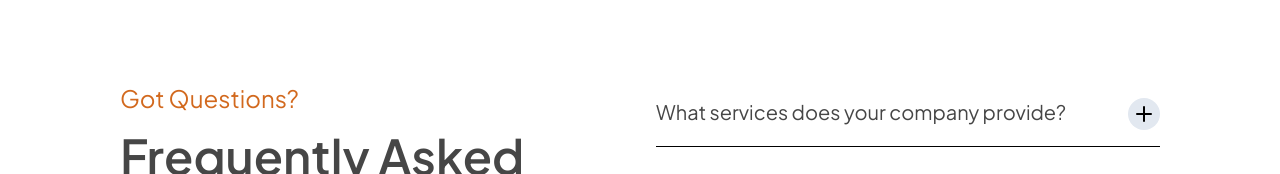
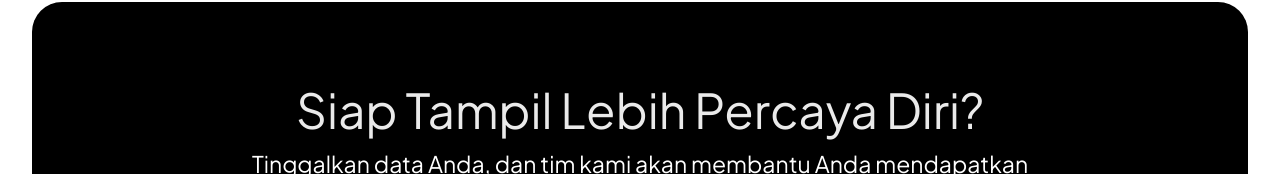
Before and after one commit to kopsus/anjani-salon, a Next.js app: page /contact in a window 1280 px wide. Shown: the part 778-952 px from the top of the page. Built offline with nearby package versions, Linux system fonts and the light colour scheme.

Commit message:
feat : hide faq

```diff
--- a/src/app/(public)/contact/page.tsx
+++ b/src/app/(public)/contact/page.tsx
@@ -1,6 +1,6 @@
 import Contact from "@/components/Contact";
 import HeroContact from "@/components/hero/Contact";
-import Questions from "@/components/Question";
+// import Questions from "@/components/Question";
 import React from "react";
 
 const page = () => {
@@ -8,7 +8,7 @@ const page = () => {
     <>
       <HeroContact />
       <Contact />
-      <Questions />
+      {/* <Questions /> */}
     </>
   );
 };
--- a/src/components/hero/Home.tsx
+++ b/src/components/hero/Home.tsx
@@ -92,7 +92,7 @@ const HeroHome = () => {
         />
       </div>
       <div className="contents">
-        <div className="absolute top-[66%] lg:top-1/2 -translate-y-1/2 -right-[47px] lg:-right-[105px] w-[336px] lg:w-[436px] opacity-[0.745055]">
+        <div className="absolute top-[66%] lg:top-1/2 -translate-y-1/2 -right-[47px] lg:-right-[105px] w-[336px] lg:w-[550px] opacity-[0.745055]">
           <Image
             src="https://framerusercontent.com/images/mDLiVaqjca5Rwk6I27LDTWs.png"
             alt="Animated"
```
